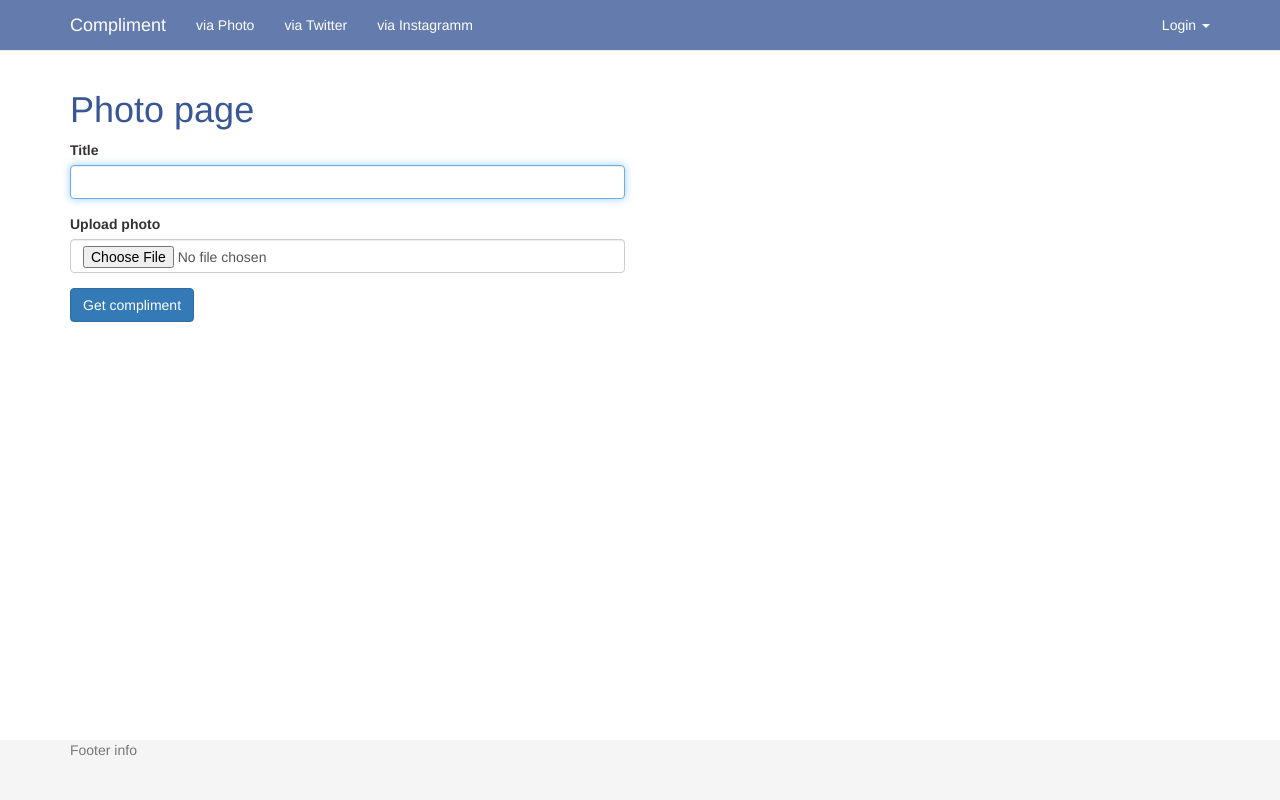
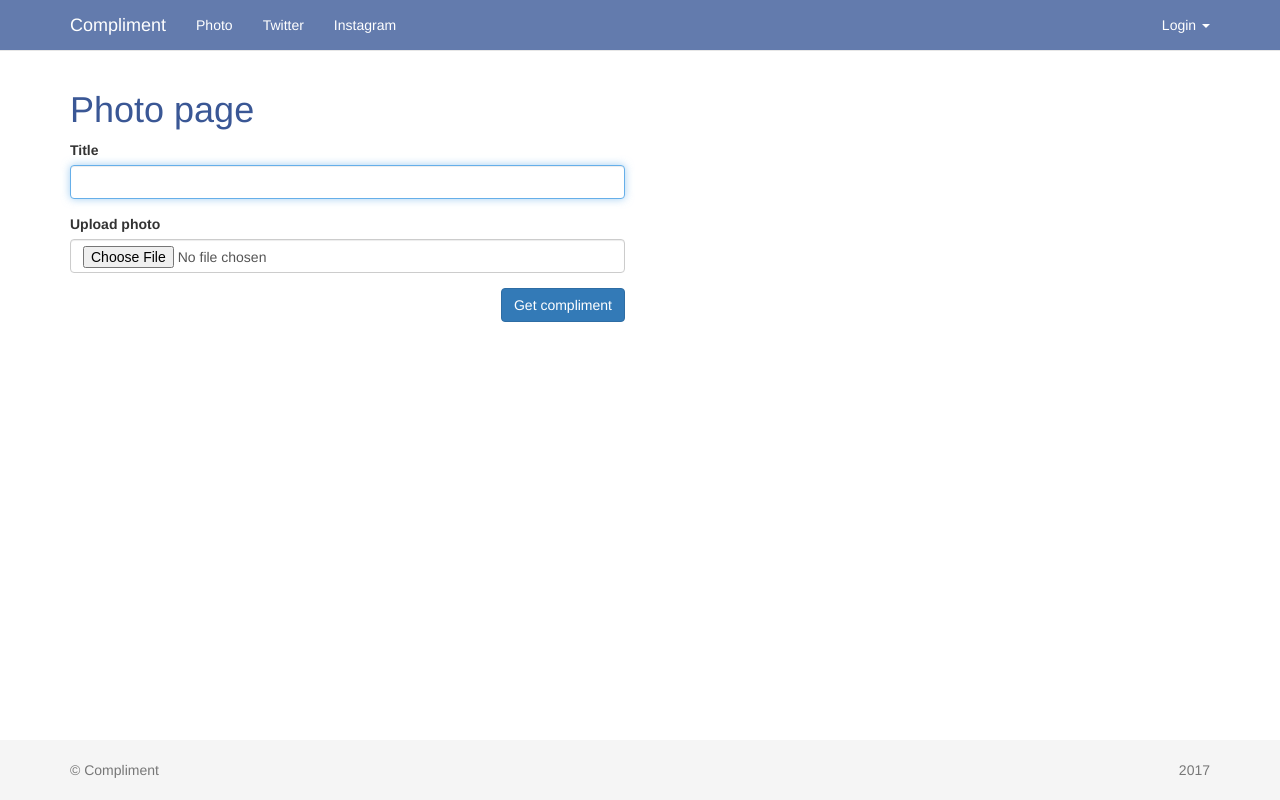
Before and after one commit to miletskiy/compliment, a Django app: template core/templates/photo.html in a window 1280 px wide. Run offline with Django 3.2, Linux system fonts and the light colour scheme; the template is opened without the code that fills it: values that come from a table or form of the project are taken from there, others are empty; parts of the project's set-up code (start-up, migrations or seed data) failed here and were passed over; some libraries are stand-ins or nearby versions.

Commit message:
update UI

```diff
--- a/core/static/css/styles.css
+++ b/core/static/css/styles.css
@@ -9,6 +9,9 @@ body {
 }
 h1 {
   color: #3a5795;
+}
+p {
+  margin: 20px 0;
 }
 .body-background {
   background-image: url('../images/compliment.jpg');
@@ -56,3 +59,6 @@ body {
   height: 60px;
   background-color: #f5f5f5;
 }
+.footer-text {
+  display: inline-block;
+}
--- a/core/static/css/styles.less
+++ b/core/static/css/styles.less
@@ -21,6 +21,9 @@ body {
 
 h1 {
     color: @navy;
+}
+p {
+    margin: 20px 0;
 }
 
 .body-background {
@@ -91,3 +94,7 @@ body {
     height: 60px;
     background-color: #f5f5f5;
 }
+
+.footer-text {
+    display: inline-block;
+}
--- a/core/templates/base.html
+++ b/core/templates/base.html
@@ -29,16 +29,16 @@
       </div>
       <div id="navbar" class="navbar-collapse collapse">
         <ul class="nav navbar-nav">
-          <li><a href="{% url 'core:photo' %}">via Photo</a></li>
-          <li class=""><a href="{% url 'core:twitter' %}">via Twitter</a></li>
-          <li><a href="{% url 'core:instagram' %}">via Instagramm</a></li>
+          <li><a href="{% url 'core:photo' %}">Photo</a></li>
+          <li class=""><a href="{% url 'core:twitter' %}">Twitter</a></li>
+          <li><a href="{% url 'core:instagram' %}">Instagram</a></li>
         </ul>
         <ul class="nav navbar-nav navbar-right">
           <li class="dropdown">
             <a href="#" class="dropdown-toggle" data-toggle="dropdown" role="button" aria-haspopup="true" aria-expanded="false">Login <span class="caret"></span></a>
             <ul class="dropdown-menu">
               <li><a href="#">Twitter</a></li>
-              <li><a href="#">Instagramm</a></li>
+              <li><a href="#">Instagram</a></li>
               <li role="separator" class="divider"></li>
               <li><a href="#">Facebook</a></li>
             </ul>
@@ -57,7 +57,7 @@
       <p>Marketing bullshit</p>
       <p>Lorem ipsum dolor sit amet, consectetur adipisicing elit. Voluptatem odio reprehenderit voluptatum aliquid suscipit veritatis aperiam repudiandae itaque et, animi illo magni, voluptate autem, omnis nostrum pariatur nulla est porro.</p>
       <p class="">
-        <a class="btn btn-lg btn-danger" href="#" role="button">Try it for free</a>
+        <a class="btn btn-lg btn-danger" href="{% url "core:photo" %}" role="button">Try it for free</a>
       </p>
     </div>
     {% endblock %}
@@ -66,7 +66,10 @@
   {% block footer %}
   <footer class="footer">
     <div class="container">
-      <p class="text-muted">Footer info</p>
+        <div class="clearfix">
+            <p class="text-muted footer-text">&copy; Compliment</p>
+            <p class="text-muted footer-text pull-right">2017</p>
+        </div>
     </div>
   </footer>
   {% endblock %}
--- a/core/templates/photo.html
+++ b/core/templates/photo.html
@@ -29,7 +29,7 @@
                         {% endif %}
                     </div>
                 {% endfor %}
-                <button class="btn btn-primary" type="submit" id="">Get compliment</button>
+                <button class="btn btn-primary pull-right" type="submit" id="">Get compliment</button>
 
             </form>
             {% if text %}
```
